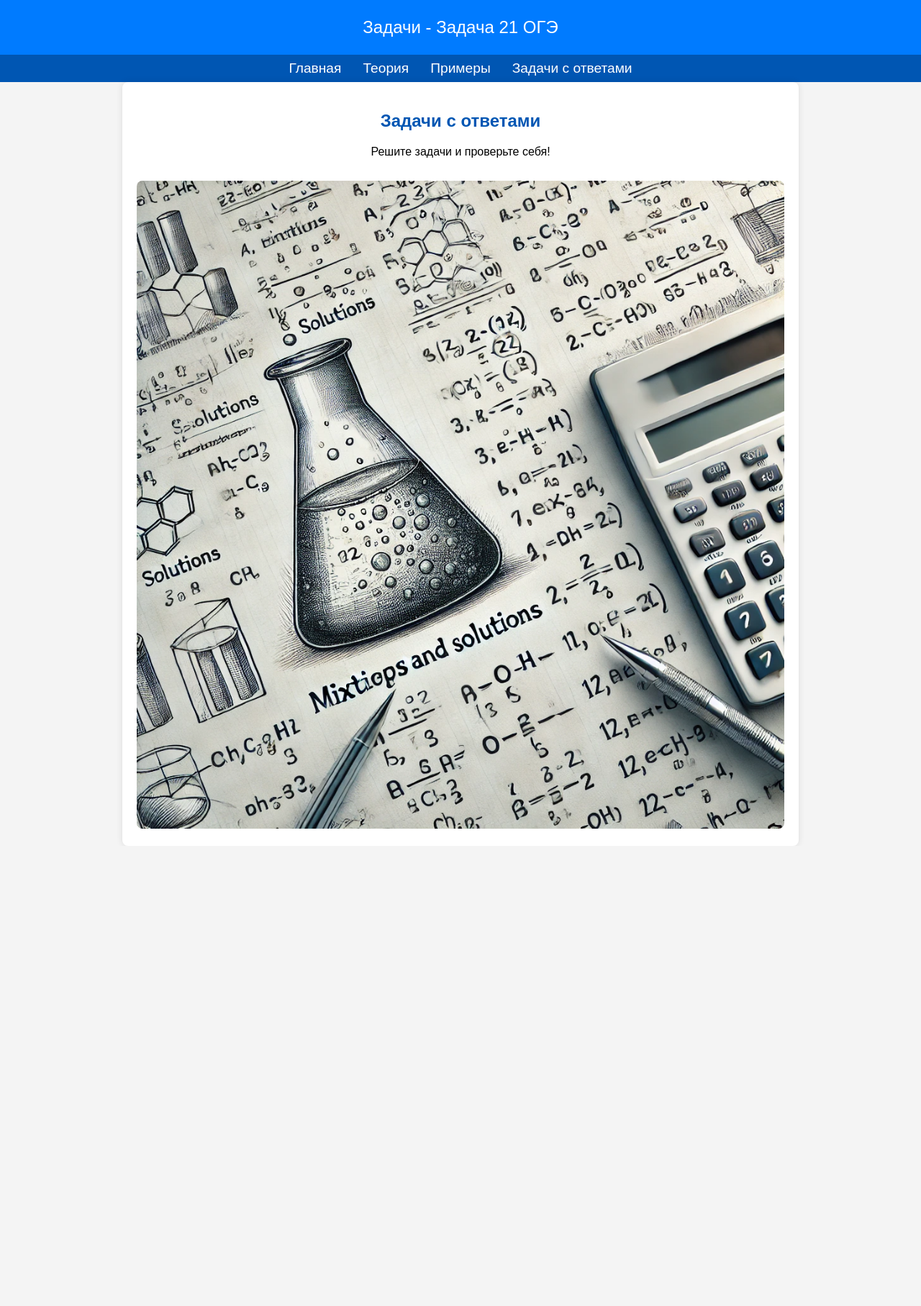
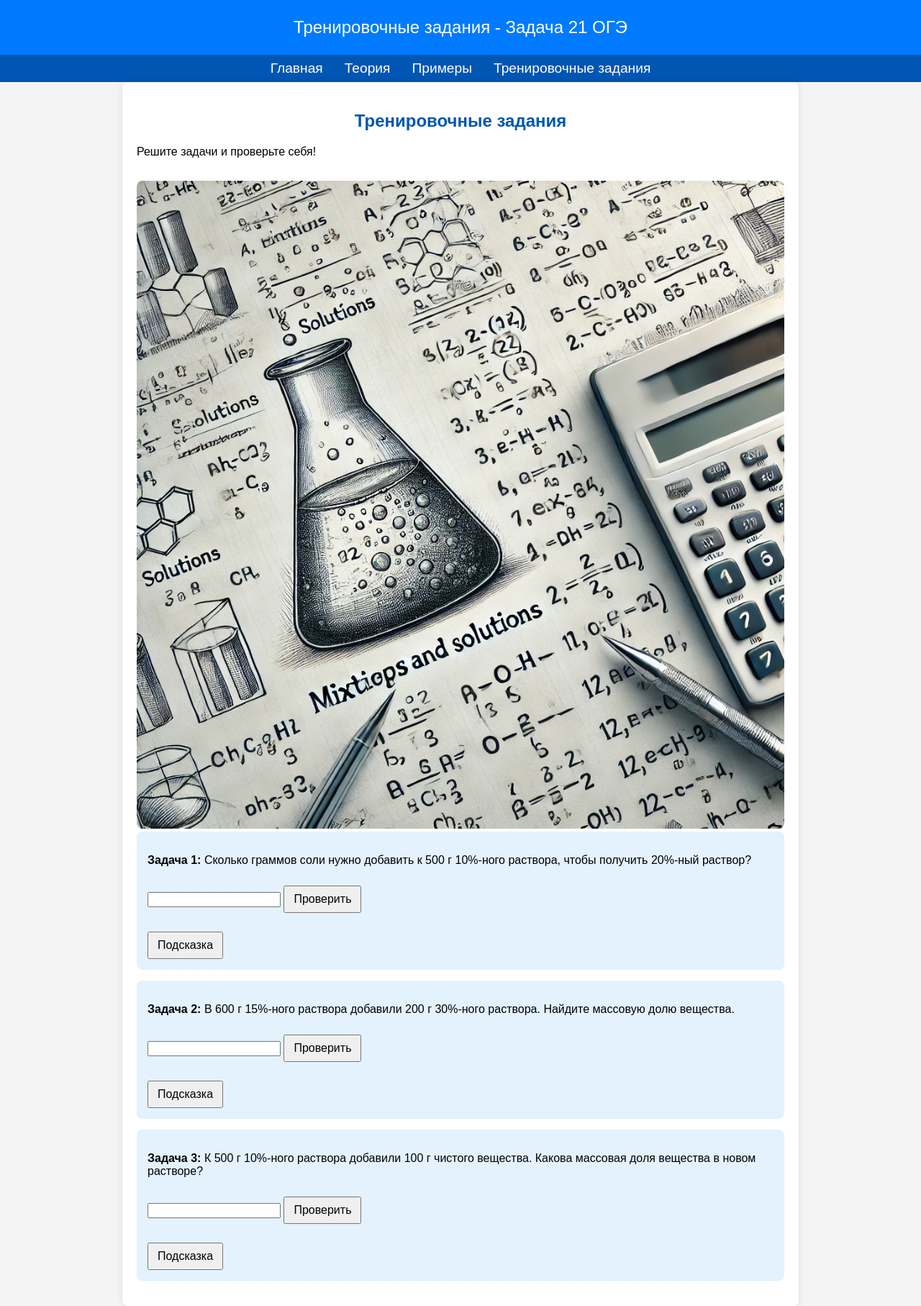
Before and after one commit to LizaZav/oge-task21, a plain HTML site: page tasks.html in a window 1280 px wide. Shown: the whole page at 72% size. Before the commit the page ends 1175 px from the top, so only its background shows below. Drawn offline with Linux system fonts and the light colour scheme.

Commit message:
Update tasks.html

```diff
--- a/tasks.html
+++ b/tasks.html
@@ -3,30 +3,83 @@
 <head>
     <meta charset="UTF-8">
     <meta name="viewport" content="width=device-width, initial-scale=1.0">
-    <title>Задачи - Задача 21 ОГЭ</title>
+    <title>Тренировочные задания - Задача 21 ОГЭ</title>
     <style>
         body { font-family: Arial, sans-serif; margin: 0; padding: 0; background-color: #f4f4f4; }
         header { background: #007bff; color: white; text-align: center; padding: 1em; font-size: 1.5em; }
         nav { display: flex; justify-content: center; background: #0056b3; padding: 0.5em; }
         nav a { color: white; text-decoration: none; margin: 0 15px; font-size: 1.2em; }
-        .container { padding: 20px; max-width: 900px; margin: auto; background: white; border-radius: 8px; box-shadow: 0px 0px 10px rgba(0, 0, 0, 0.1); text-align: center; }
-        h2 { color: #0056b3; }
+        .container { padding: 20px; max-width: 900px; margin: auto; background: white; border-radius: 8px; box-shadow: 0px 0px 10px rgba(0, 0, 0, 0.1); }
+        h2 { color: #0056b3; text-align: center; }
         img { width: 100%; border-radius: 8px; margin-top: 15px; }
+        .task { background: #e3f2fd; padding: 15px; border-radius: 8px; margin-bottom: 15px; }
+        .hint { display: none; background: #d1ecf1; padding: 10px; border-radius: 5px; margin-top: 10px; }
+        button { margin-top: 10px; padding: 8px 12px; font-size: 1em; cursor: pointer; }
     </style>
+    <script>
+        function checkAnswer(taskNumber, correctAnswer) {
+            let userAnswer = document.getElementById('answer' + taskNumber).value;
+            let result = document.getElementById('result' + taskNumber);
+            if (userAnswer == correctAnswer) {
+                result.textContent = 'Правильно!';
+                result.style.color = 'green';
+            } else {
+                result.textContent = 'Неправильно, попробуйте еще раз.';
+                result.style.color = 'red';
+            }
+        }
+        function showHint(taskNumber) {
+            document.getElementById('hint' + taskNumber).style.display = 'block';
+        }
+    </script>
 </head>
 <body>
-    <header>Задачи - Задача 21 ОГЭ</header>
+    <header>Тренировочные задания - Задача 21 ОГЭ</header>
     <nav>
         <a href="index.html">Главная</a>
         <a href="theory.html">Теория</a>
         <a href="examples.html">Примеры</a>
-        <a href="tasks.html">Задачи с ответами</a>
+        <a href="tasks.html">Тренировочные задания</a>
     </nav>
 
     <div class="container">
-        <h2>Задачи с ответами</h2>
+        <h2>Тренировочные задания</h2>
         <p>Решите задачи и проверьте себя!</p>
-        <img src="images/tasks.jpg" alt="Задачи с ответами">
+        <img src="images/tasks.jpg" alt="Тренировочные задания">
+
+        <div class="task">
+            <p><strong>Задача 1:</strong> Сколько граммов соли нужно добавить к 500 г 10%-ного раствора, чтобы получить 20%-ный раствор?</p>
+            <input type="number" id="answer1">
+            <button onclick="checkAnswer(1, 62.5)">Проверить</button>
+            <p id="result1"></p>
+            <button onclick="showHint(1)">Подсказка</button>
+            <div id="hint1" class="hint">
+                <p><strong>Решение:</strong> Пусть x - масса соли. Тогда (50 + x) / (500 + x) = 0.2. Решая уравнение, получаем x = 62.5 г.</p>
+            </div>
+        </div>
+
+        <div class="task">
+            <p><strong>Задача 2:</strong> В 600 г 15%-ного раствора добавили 200 г 30%-ного раствора. Найдите массовую долю вещества.</p>
+            <input type="number" id="answer2">
+            <button onclick="checkAnswer(2, 18.75)">Проверить</button>
+            <p id="result2"></p>
+            <button onclick="showHint(2)">Подсказка</button>
+            <div id="hint2" class="hint">
+                <p><strong>Решение:</strong> Найдем массу вещества в каждом растворе: 600 * 0.15 + 200 * 0.3 = 90 + 60 = 150 г. Общая масса раствора: 600 + 200 = 800 г. Массовая доля: 150/800 = 18.75%.</p>
+            </div>
+        </div>
+
+        <div class="task">
+            <p><strong>Задача 3:</strong> К 500 г 10%-ного раствора добавили 100 г чистого вещества. Какова массовая доля вещества в новом растворе?</p>
+            <input type="number" id="answer3">
+            <button onclick="checkAnswer(3, 25)">Проверить</button>
+            <p id="result3"></p>
+            <button onclick="showHint(3)">Подсказка</button>
+            <div id="hint3" class="hint">
+                <p><strong>Решение:</strong> Масса вещества в исходном растворе: 500 * 0.1 = 50 г. После добавления 100 г вещества, новая масса раствора 500 + 100 = 600 г. Массовая доля: (50 + 100) / 600 = 25%.</p>
+            </div>
+        </div>
+
     </div>
 </body>
 </html>
```
